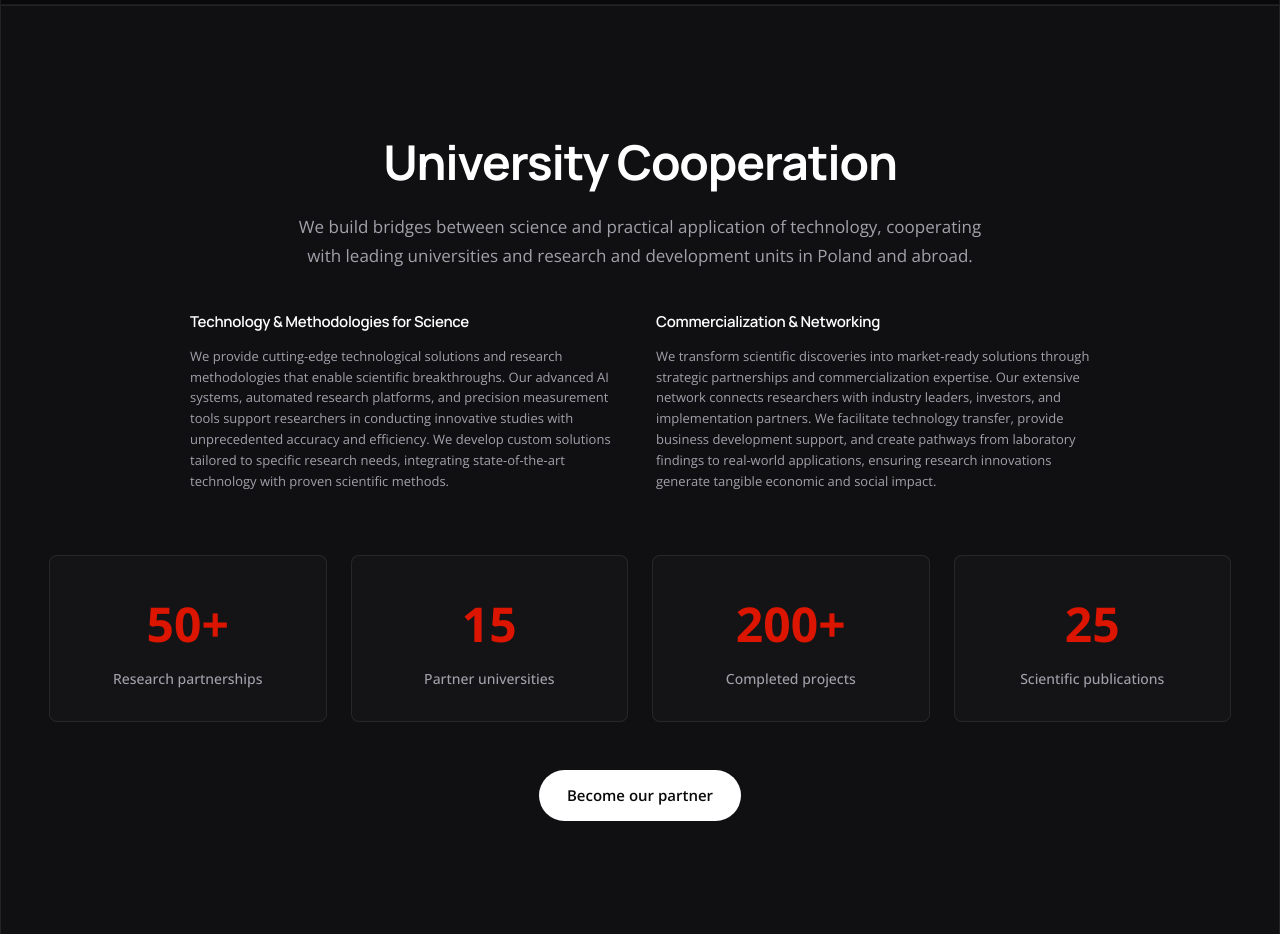
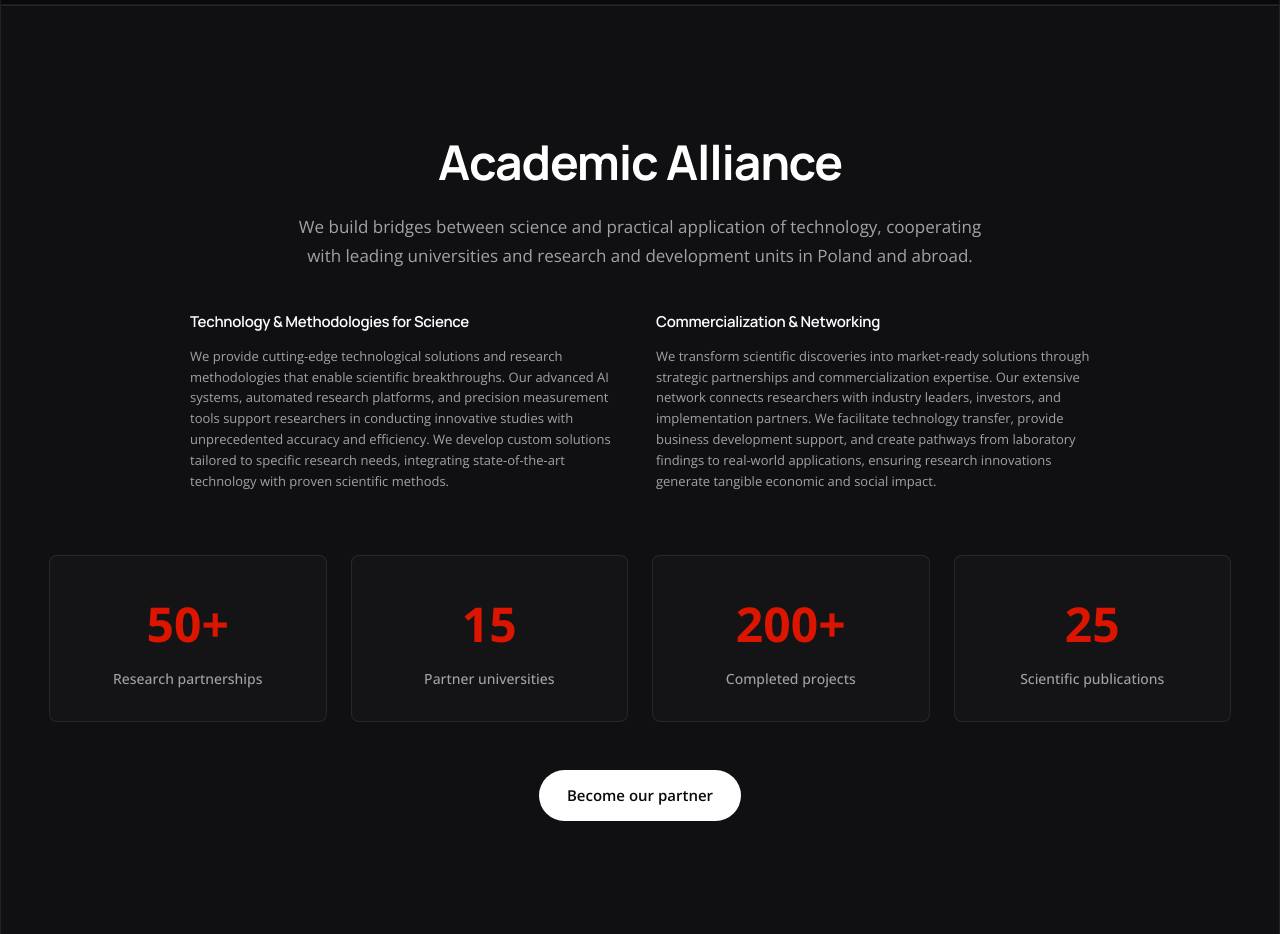
Before and after one commit to 5bgrw6p9tb-afk/srnc-www, a React (Vite) app: page / in a window 1280 px wide. Shown: the part 3000-3934 px from the top of the page. Built offline with nearby package versions, Linux system fonts and the light colour scheme.

Commit message:
Updated translations.ts

```diff
--- a/src/translations.ts
+++ b/src/translations.ts
@@ -209,7 +209,7 @@ export const translations: Record<string, Translation> = {
       }
     },
     cooperation: {
-      title: "University Cooperation",
+      title: "Academic Alliance",
       subtitle: "We build bridges between science and practical application of technology, cooperating with leading universities and research and development units in Poland and abroad.",
       columns: {
         technology: {
```
